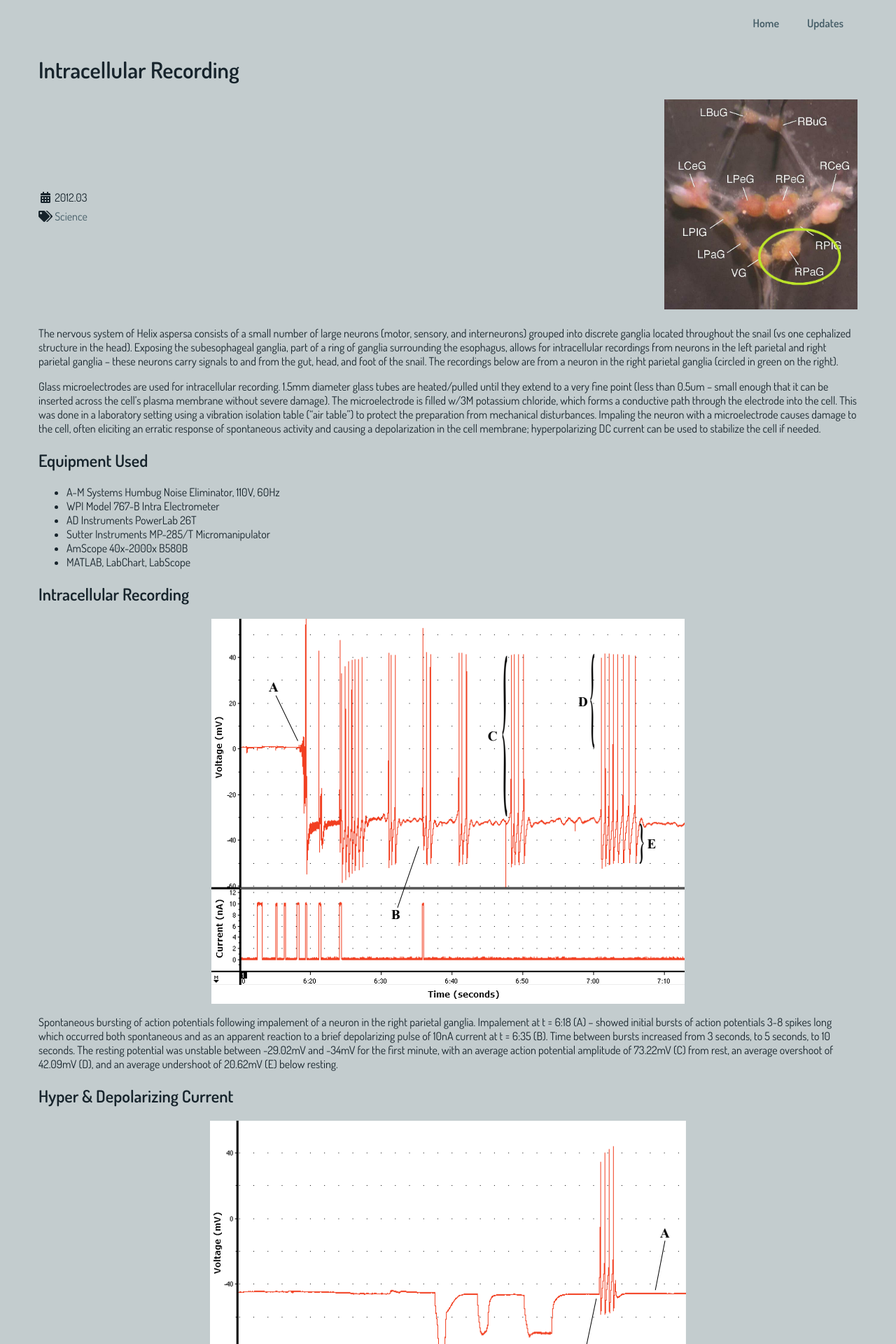
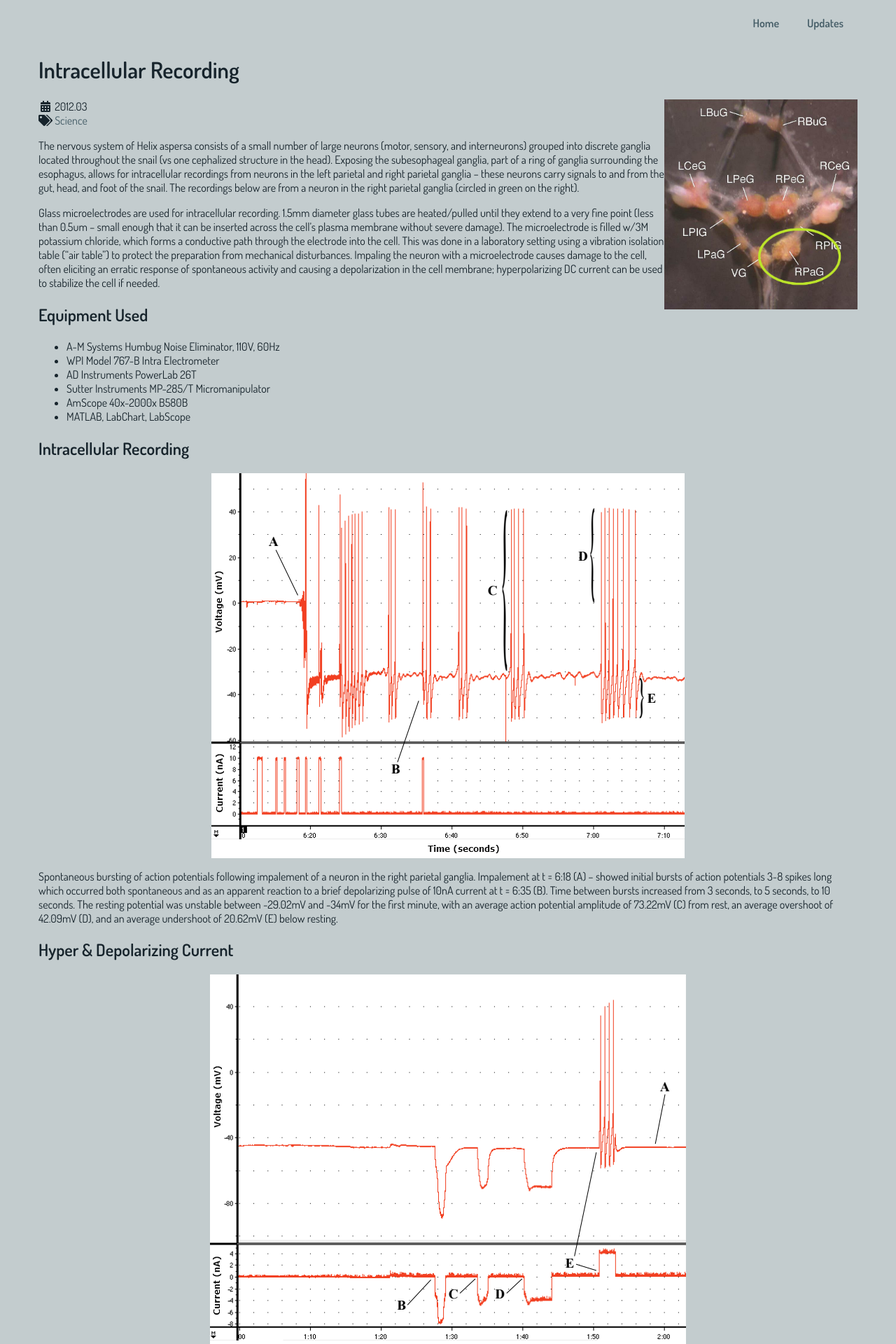
Before and after one commit to kairozu/kairozu.github.io, a Jekyll site: the page built from updates/_posts/2012-03-05-intracellular.md, in a window 1280 px wide. Shown: the top 1920 px of the page at 70% size. Built offline with Jekyll 4.4.1, drawn with Linux system fonts in a browser that asks for light colours; nearby versions of some CDN libraries.

Commit message:
adjusting headerimg

```diff
--- a/_layouts/content.html
+++ b/_layouts/content.html
@@ -2,11 +2,8 @@
 <div class="bodyContainer">
 	<h1>{{ page.title }}</h1>
 
-	<div class="headerMeta">
 	{% if page.hasimg %}
-			<div class="headerImgContainer">
-				<img class="headerImg" src="{{ page.hasimg }}" />
-			</div>
+		<img class="headerImg" width="{{ page.imgwidth }}" src="{{ page.hasimg }}" />
 	{% endif %}
 	<div class="headerData">
 		{% if page.hasgithub %}
@@ -16,7 +13,6 @@
 		{% assign p = page %}
 		{% include post_tags.html %}
 	</div>
-	</div>
 	{{ content }}
 	<br /><br />
 </div>
--- a/css/main.css
+++ b/css/main.css
@@ -67,20 +67,16 @@ a, a:focus, a:hover { color: #687768; }
     align-items: center;
     justify-content: space-between;
 }
-.headerImgContainer {
-    order: 2;
-    max-width: 300px;
+.headerData {
+    min-width: 300px;
 }
 .headerImg {
-    width: 100%;
-}
-.headerData {
-    min-width: 300px;
-    order: 1;
+    float: right;
 }
 .innerImg {
     width: 100%;
     height: 300px;
+    margin: 10px;
     background-position: center;
     background-size: contain;
     background-repeat: no-repeat;
```
Also changed, not shown: updates/_posts/2011-04-01-insect-flight-lab.md (+6 -5 lines). Lines whose indentation alone changed are shown as unchanged.
